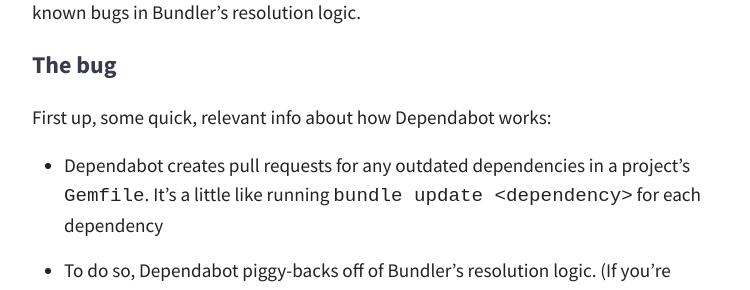
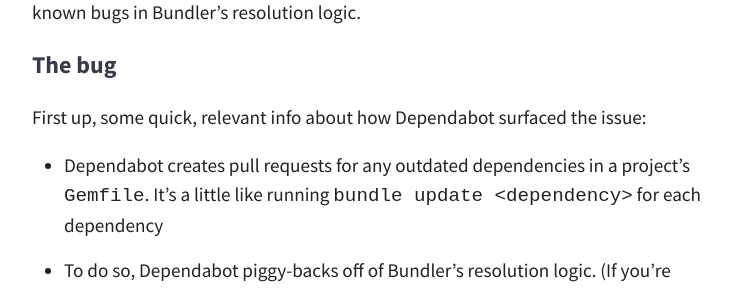
Before and after one commit to desenvolvedorIcotrade/App.bot, a Jekyll site: the page built from blog/_posts/2017-08-03-improving-dependency-resolution-in-bundler.md, in a window 1280 px wide and 900 px high. Shown: the part 397-687 px from the top of the window, without its empty margins (258-1008 px from the left). Built offline with Jekyll 4.4.1, drawn with Linux system fonts in a browser that asks for light colours; nearby versions of some CDN libraries.

Commit message:
Minor rephrase

```diff
--- a/blog/_posts/2017-08-03-improving-dependency-resolution-in-bundler.md
+++ b/blog/_posts/2017-08-03-improving-dependency-resolution-in-bundler.md
@@ -15,7 +15,7 @@
 
 ### The bug
 
-First up, some quick, relevant info about how Dependabot works:
+First up, some quick, relevant info about how Dependabot surfaced the issue:
 
 - Dependabot creates pull requests for any outdated dependencies in a
 project's `Gemfile`. It's a little like running `bundle update <dependency>` for
```
